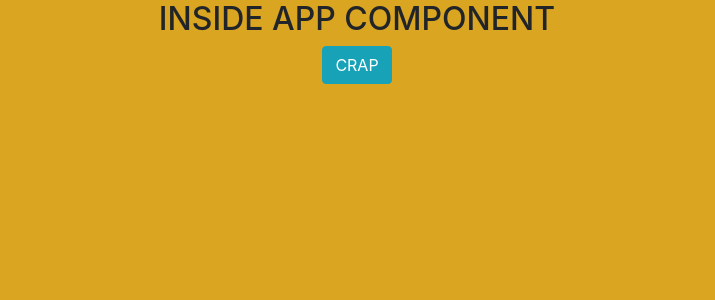
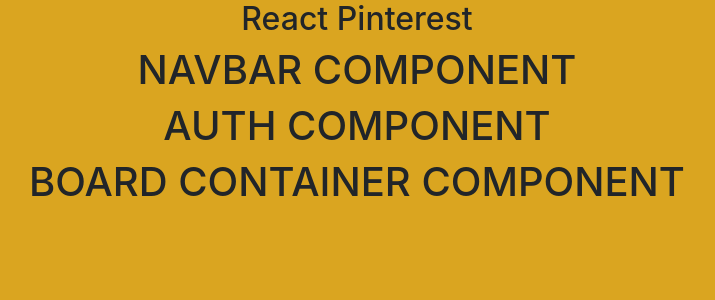
Before and after one commit to wickedanna/react-pinterest, a React (Create React App) app: page / in a window 1280 px wide. Shown: the top 300 px of the page, without its empty margins (283-998 px from the left). Built offline with nearby package versions, Linux system fonts and the light colour scheme.

Commit message:
created component files

```diff
--- a/src/App/App.js
+++ b/src/App/App.js
@@ -1,12 +1,19 @@
 import React from 'react';
+
+import Auth from '../components/Auth/Auth';
+import BoardContainer from '../components/BoardContainer/BoardContainer';
+import MyNavbar from '../components/MyNavbar/MyNavbar';
+
 import './App.scss';
 
 class App extends React.Component {
   render() {
     return (
       <div className="App">
-        <h2>INSIDE APP COMPONENT</h2>
-        <button className="btn btn-info">CRAP</button>
+        <h2>React Pinterest</h2>
+        <MyNavbar />
+        <Auth />
+        <BoardContainer />
       </div>
     );
   }
--- /dev/null
+++ b/src/components/Auth/Auth.js
@@ -0,0 +1,15 @@
+import React from 'react';
+
+import './Auth.scss';
+
+class Auth extends React.Component {
+  render() {
+    return (
+      <div className="Auth">
+        <h1>AUTH COMPONENT</h1>
+      </div>
+    );
+  }
+}
+
+export default Auth;
--- /dev/null
+++ b/src/components/Auth/Auth.scss
@@ -0,0 +1,3 @@
+.Auth {
+  display: block;
+}
--- /dev/null
+++ b/src/components/BoardContainer/BoardContainer.js
@@ -0,0 +1,15 @@
+import React from 'react';
+
+import './BoardContainer.scss';
+
+class BoardContainer extends React.Component {
+  render() {
+    return (
+      <div className="BoardContainer">
+        <h1>BOARD CONTAINER COMPONENT</h1>
+      </div>
+    );
+  }
+}
+
+export default BoardContainer;
--- /dev/null
+++ b/src/components/BoardContainer/BoardContainer.scss
@@ -0,0 +1,3 @@
+.BoardContainer {
+  display: block;
+}
--- /dev/null
+++ b/src/components/MyNavbar/MyNavbar.js
@@ -0,0 +1,15 @@
+import React from 'react';
+
+import './MyNavbar.scss';
+
+class MyNavbar extends React.Component {
+  render() {
+    return (
+      <div className="MyNavbar">
+        <h1>NAVBAR COMPONENT</h1>
+      </div>
+    );
+  }
+}
+
+export default MyNavbar;
--- /dev/null
+++ b/src/components/MyNavbar/MyNavbar.scss
@@ -0,0 +1,3 @@
+.MyNavbar {
+  display: block;
+}
```
